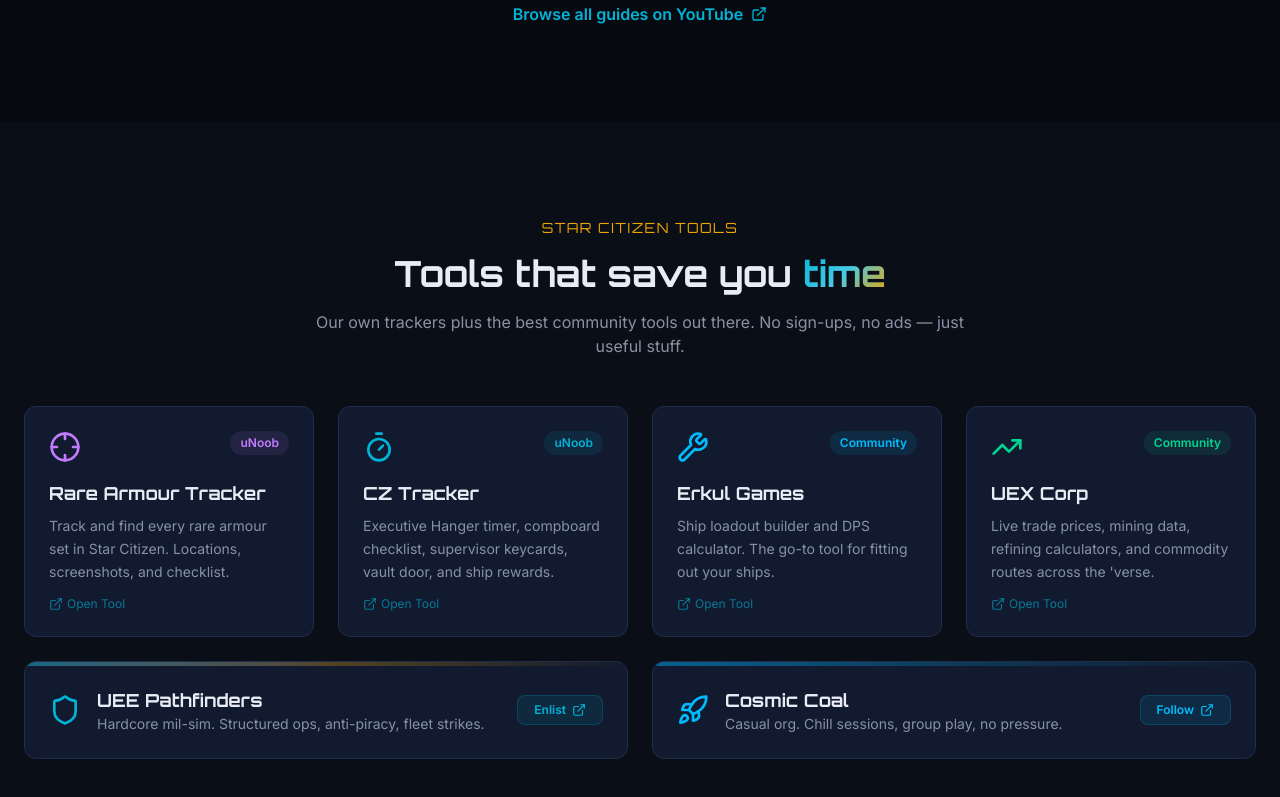
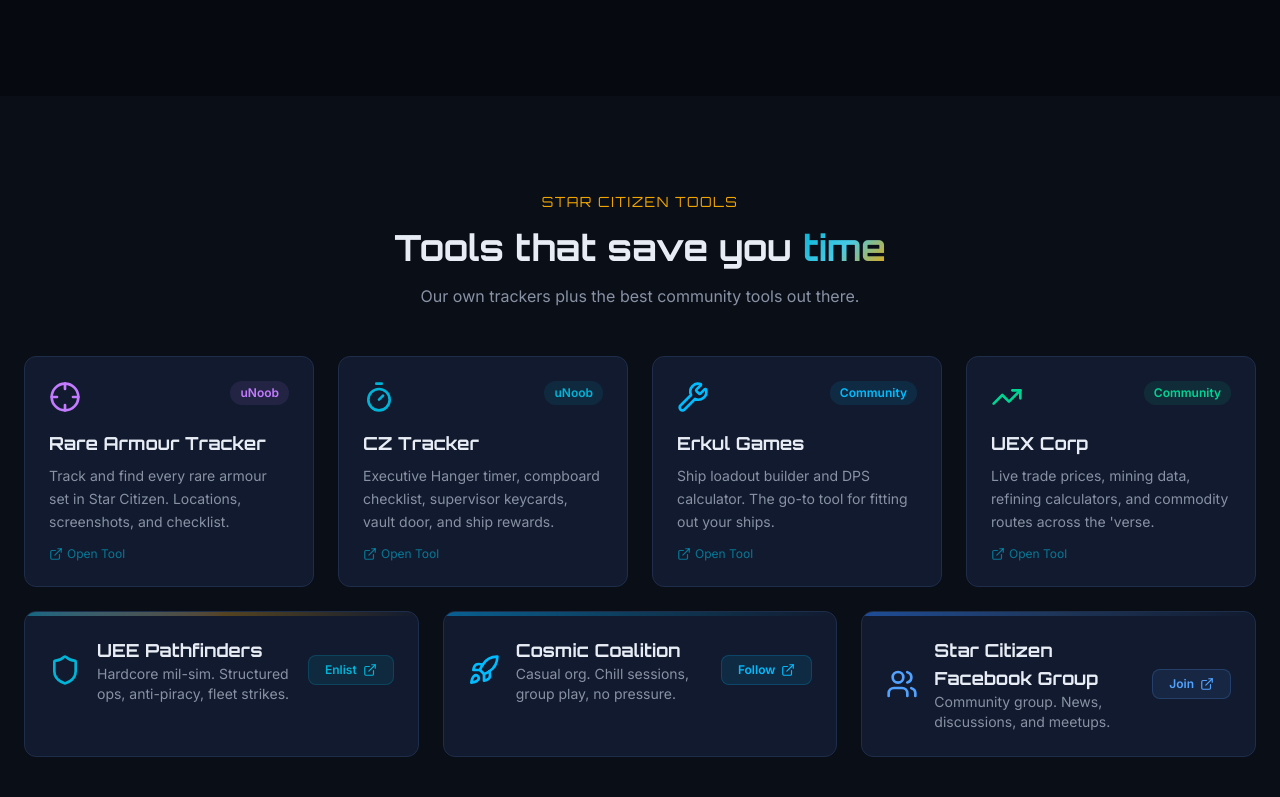
Before and after one commit to stevew00dy/undisputed-noobs, a React (Vite) app: page / in a window 1280 px wide. Shown: the part 2875-3672 px from the top of the page. Built offline with nearby package versions, Linux system fonts and the light colour scheme.

Commit message:
Add tools section, org banners, footer links, copy tweaks
Co-authored-by: Cursor <cursoragent@cursor.com>

```diff
--- a/src/App.tsx
+++ b/src/App.tsx
@@ -105,7 +105,7 @@ function Hero() {
 
         <div className="flex flex-col sm:flex-row gap-4 justify-center">
           <a
-            href="#guides"
+            href="#about"
             className="inline-flex items-center gap-2 bg-un-accent text-un-dark font-bold px-8 py-3.5 rounded-xl hover:bg-un-accent-light transition-all text-lg"
           >
             <Compass className="w-5 h-5" />
@@ -653,8 +653,7 @@ function Tools() {
             Tools that save you <span className="gradient-text">time</span>
           </h2>
           <p className="text-un-muted max-w-2xl mx-auto">
-            Our own trackers plus the best community tools out there. No
-            sign-ups, no ads — just useful stuff.
+            Our own trackers plus the best community tools out there.
           </p>
         </div>
 
@@ -689,7 +688,7 @@ function Tools() {
           ))}
         </div>
 
-        <div className="mt-6 grid sm:grid-cols-2 gap-6">
+        <div className="mt-6 grid sm:grid-cols-3 gap-6">
           <a
             href="https://www.ueepathfinders.com/"
             target="_blank"
@@ -729,7 +728,7 @@ function Tools() {
               </div>
               <div className="min-w-0 flex-1">
                 <h3 className="font-display font-bold text-lg group-hover:text-sky-400 transition-colors">
-                  Cosmic Coal
+                  Cosmic Coalition
                 </h3>
                 <p className="text-un-muted text-sm">
                   Casual org. Chill sessions, group play, no pressure.
@@ -737,6 +736,32 @@ function Tools() {
               </div>
               <span className="inline-flex items-center gap-1.5 bg-sky-400/10 text-sky-400 border border-sky-400/20 px-4 py-1.5 rounded-lg text-xs font-semibold shrink-0 group-hover:bg-sky-400/20 transition-all">
                 Follow
+                <ExternalLink className="w-3.5 h-3.5" />
+              </span>
+            </div>
+          </a>
+
+          <a
+            href="https://www.facebook.com/groups/623473311006319"
+            target="_blank"
+            rel="noopener noreferrer"
+            className="bg-un-card border border-un-card-border rounded-xl p-6 card-glow transition-all hover:border-blue-400/30 group flex flex-col relative overflow-hidden"
+          >
+            <div className="absolute top-0 left-0 w-full h-1 bg-gradient-to-r from-blue-500/50 via-blue-400/20 to-transparent" />
+            <div className="flex items-center gap-4">
+              <div className="text-blue-400 shrink-0">
+                <Users className="w-8 h-8" />
+              </div>
+              <div className="min-w-0 flex-1">
+                <h3 className="font-display font-bold text-lg group-hover:text-blue-400 transition-colors">
+                  Star Citizen Facebook Group
+                </h3>
+                <p className="text-un-muted text-sm">
+                  Community group. News, discussions, and meetups.
+                </p>
+              </div>
+              <span className="inline-flex items-center gap-1.5 bg-blue-400/10 text-blue-400 border border-blue-400/20 px-4 py-1.5 rounded-lg text-xs font-semibold shrink-0 group-hover:bg-blue-400/20 transition-all">
+                Join
                 <ExternalLink className="w-3.5 h-3.5" />
               </span>
             </div>
@@ -831,6 +856,14 @@ function Footer() {
             >
               Rare Armour Tracker
             </a>
+            <a
+              href="https://stevew00dy.github.io/cz-tracker/"
+              target="_blank"
+              rel="noopener noreferrer"
+              className="text-un-muted hover:text-un-accent transition-colors text-xs font-medium"
+            >
+              Exec Hangar Tracker
+            </a>
           </div>
 
           <p className="text-sm text-un-muted/50">
@@ -872,8 +905,7 @@ function About() {
             </p>
             <p className="text-un-muted leading-relaxed">
               Whether you're loading up a game for the first time or you've
-              been playing for years, this is your crew. No elitism. No
-              gatekeeping. Just good people helping each other out.
+              been playing for years, this is your space.
             </p>
           </div>
 
```
